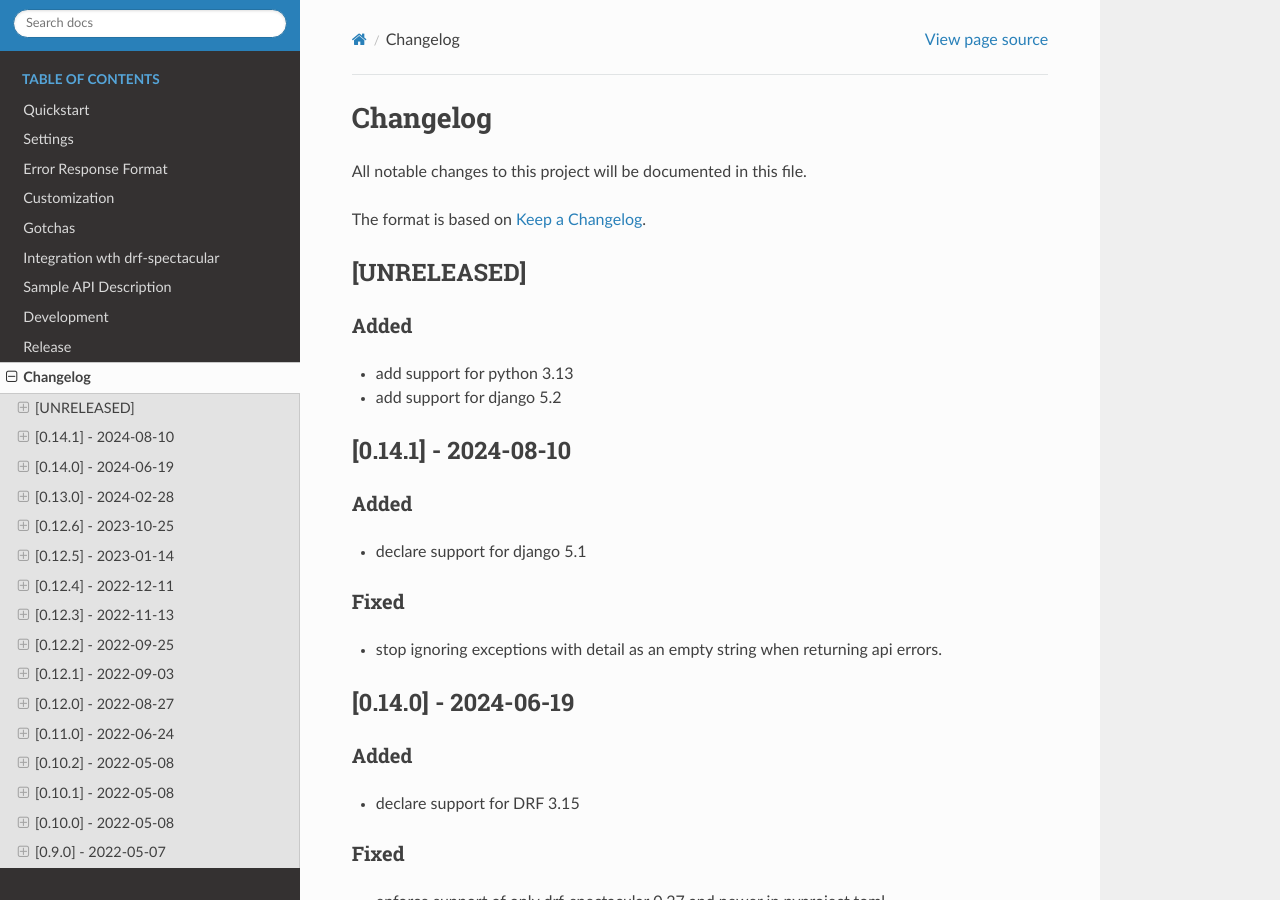
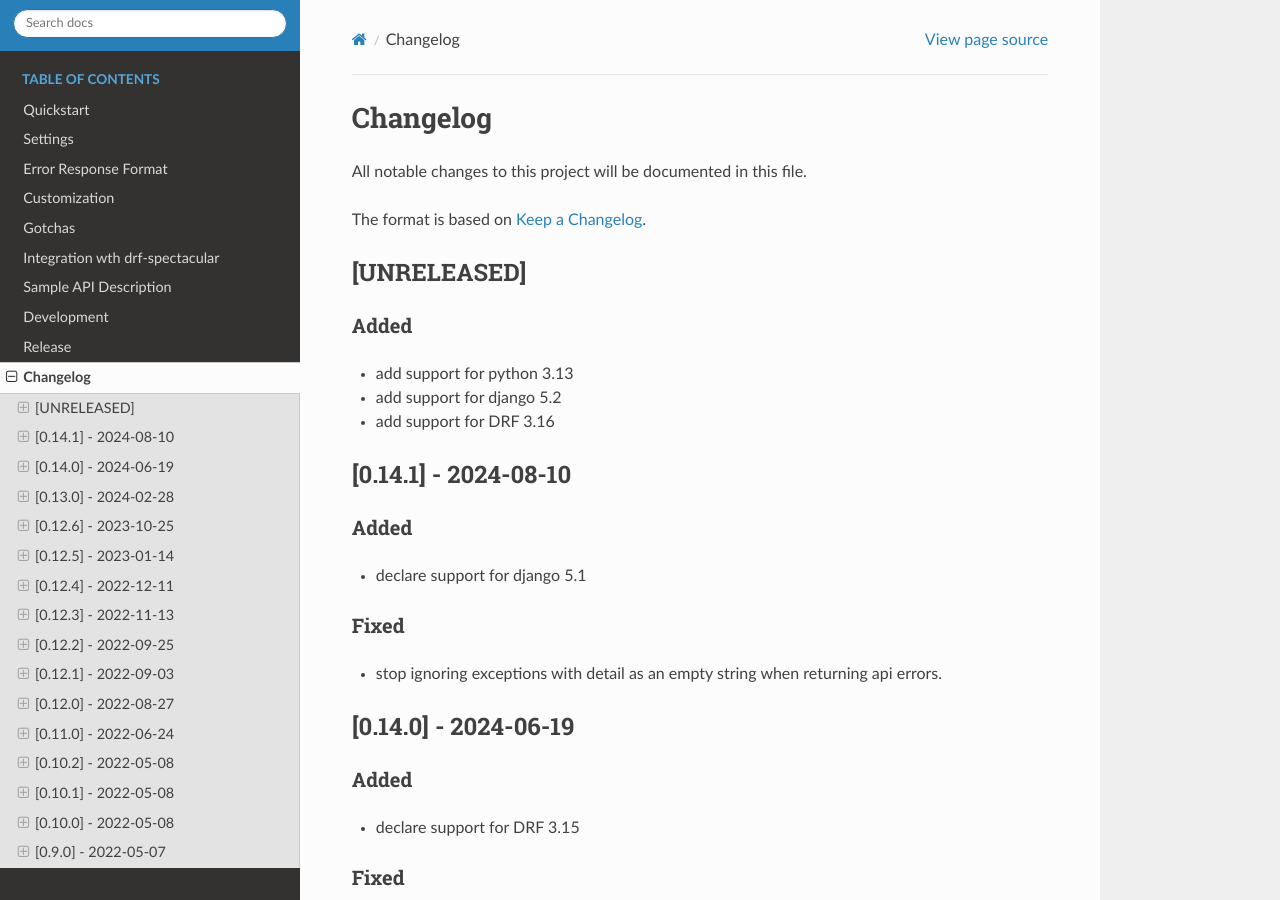
Before and after one commit to ghazi-git/drf-standardized-errors, a Sphinx documentation site: the page built from docs/changelog.md, in a window 1280 px wide and 900 px high. Built offline with Sphinx 7.4.7 and the Read the Docs theme 3.1.0, drawn with Linux system fonts in a browser that asks for light colours.

Commit message:
support drf 3.16

```diff
--- a/docs/changelog.md
+++ b/docs/changelog.md
@@ -8,6 +8,7 @@ The format is based on [Keep a Changelog](https://keepachangelog.com/en/1.0.0/).
 ### Added
 - add support for python 3.13
 - add support for django 5.2
+- add support for DRF 3.16
 
 ## [0.14.1] - 2024-08-10
 ### Added
```
Also changed, not shown: 1 other file.
